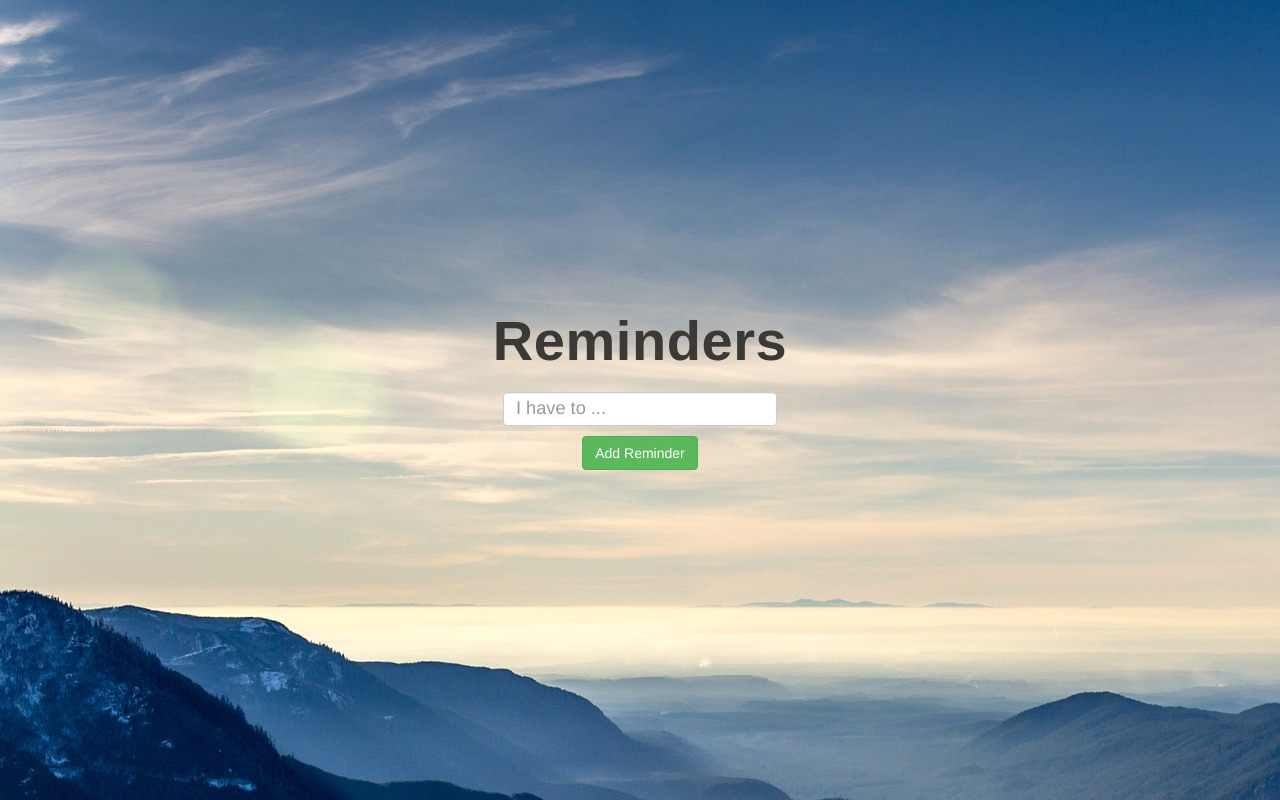
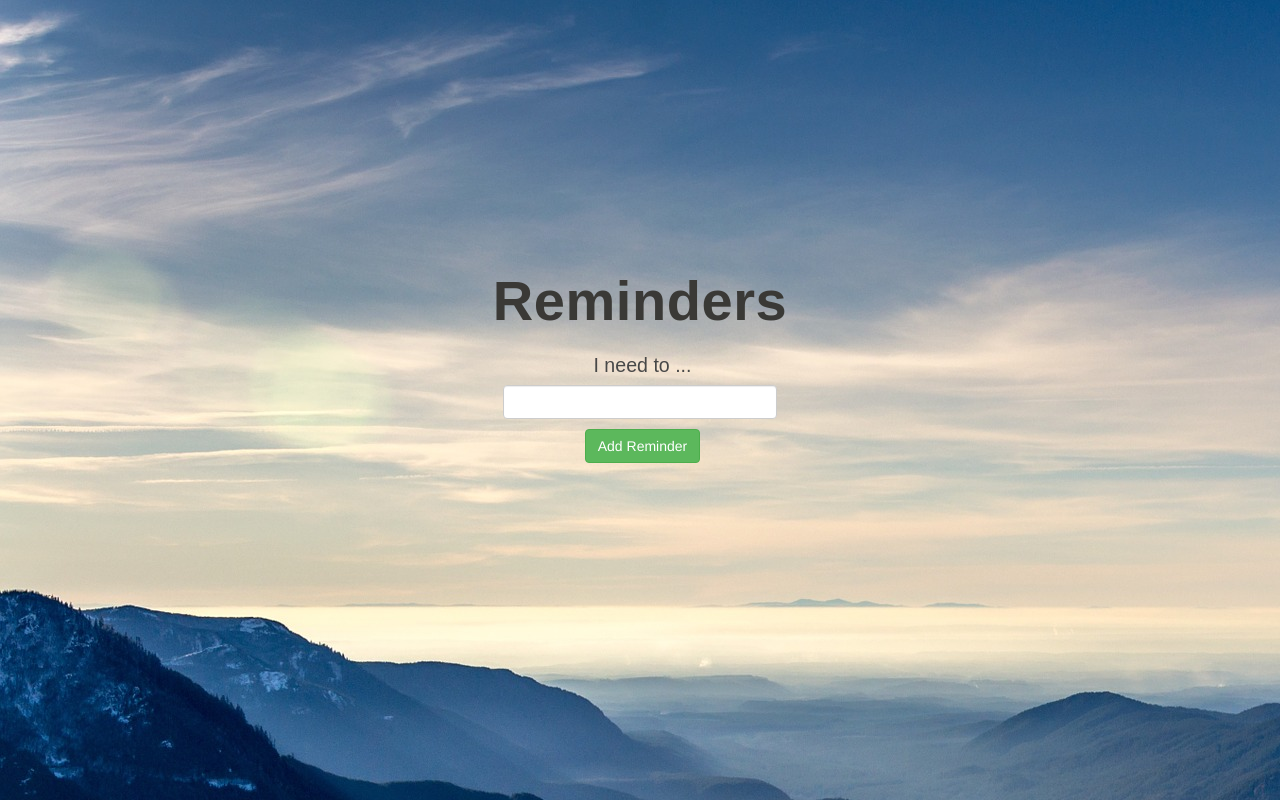
Before and after one commit to ckdrew670/reminders, a React (Create React App) app: page / in a window 1280 px wide. Built offline with nearby package versions, Linux system fonts and the light colour scheme.

Commit message:
Add styling to body and label to form. Fix input form so that it returns to empty when task submitted.

```diff
--- a/src/components/Form/Form.js
+++ b/src/components/Form/Form.js
@@ -21,27 +21,28 @@ class Form extends Component {
 
         e.preventDefault();
         this.props.handleSave(text);
-        this.setState({ text: "" });
+        this.setState({ text: " "});
 
         console.log('this', this); // <-- outputs the whole object
 
     }
 
     render() {
-        // console.log('this.props', this.props);
+        let { text } = this.state;
+
         return (
 
             <form
                 className="form"
                 onSubmit={ this.addReminder }>
-                <div>
-                    <input
-                        type="text"
-                        className="form-control"
-                        placeholder="I have to ..."
-                        onChange={ this.handleChange }
-                    />
-                </div>
+                <label className="form-label">I need to ...</label>
+                <input
+                    type="text"
+                    className="form-control"
+                    value={ text }
+                    onChange={ this.handleChange }
+                />
+
                 <input
                     type="submit"
                     className="btn btn-success"
--- a/src/index.css
+++ b/src/index.css
@@ -1,12 +1,17 @@
+body {
+    background-image: url('./background.jpg');
+    height: 100%;
+    display: block;
+}
+
 .App {
-    padding: 30px;
+    padding: 30vh 10vw;
     display: flex;
     flex-direction: column;
     flex-wrap: wrap;
     align-items: center;
     justify-content: center;
-    background-image: url('./background.jpg');
-    height: 100vh;
+
 }
 
 @import url('https://fonts.googleapis.com/css?family=Overpass&display=swap');
@@ -26,6 +31,13 @@ h1 {
     flex-direction: column;
     align-items: center;
     flex-wrap: wrap;
+}
+
+.form-label {
+    color: rgb(72, 72, 72);
+    font-family: Arial, Helvetica, sans-serif;
+    font-size: 1.4em;
+    font-weight: lighter;
 }
 
 .form-control {
```
